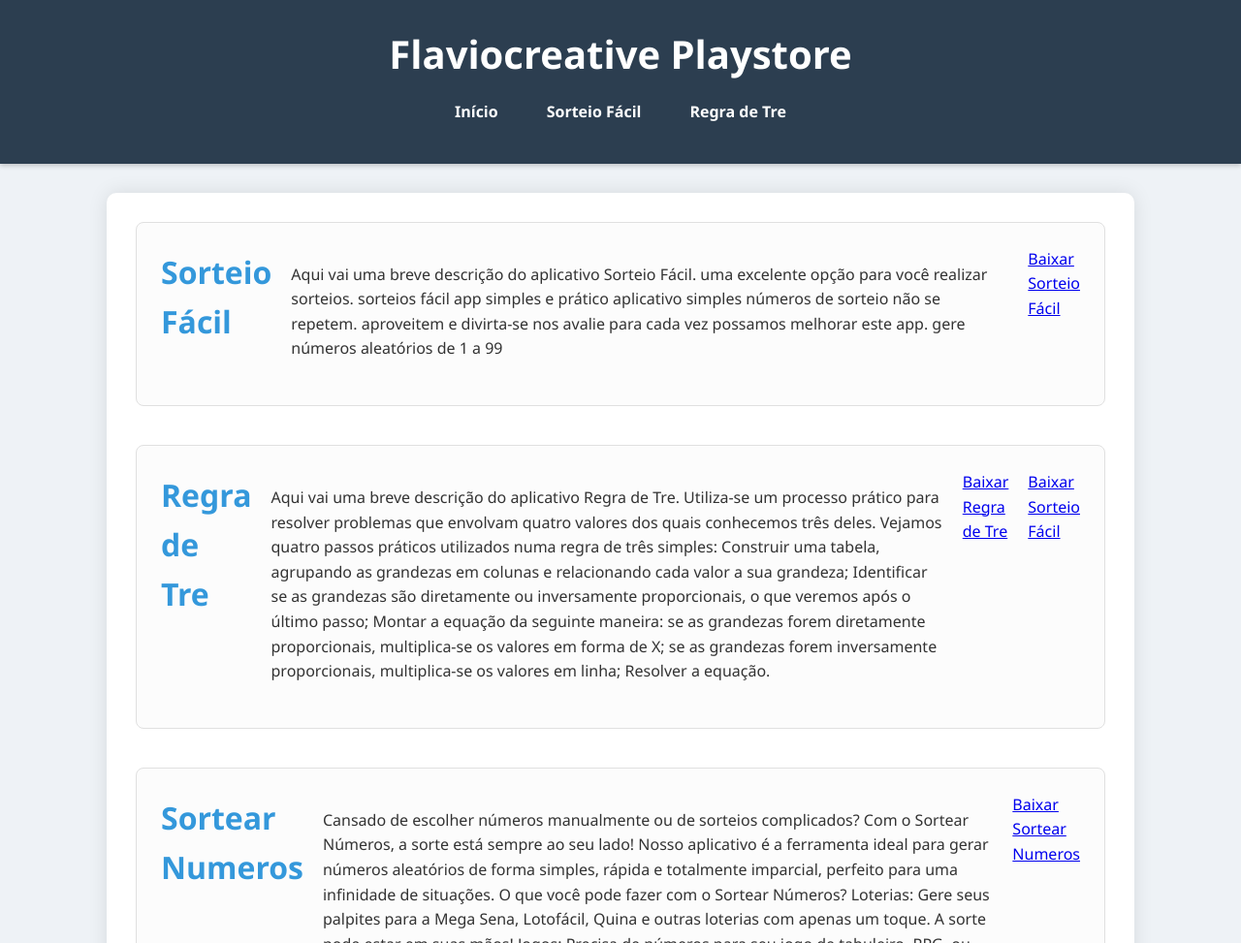
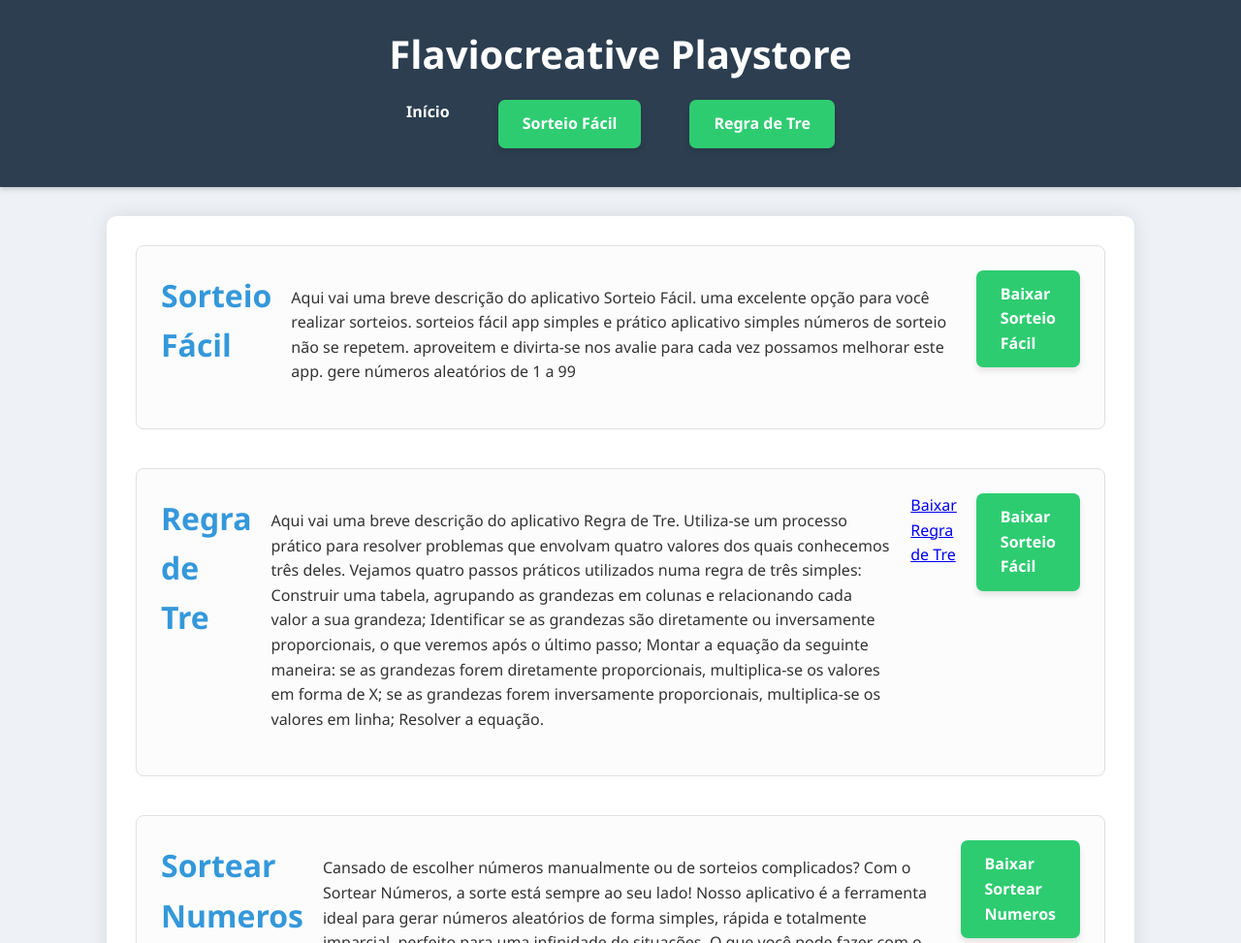
Before and after one commit to flavianoct/flaviocreative.github.io, a plain HTML site: page index.html in a window 1280 px wide. Shown: the top 973 px of the page at 97% size. Drawn offline with Linux system fonts and the light colour scheme.

Commit message:
Update index.html

```diff
--- a/index.html
+++ b/index.html
@@ -144,8 +144,8 @@
   <nav>
    <ul>
     <li><a href="#">Início</a></li>
-    <li><a href="https://play.google.com/store/apps/details?id=com.flaviocreative.soteio&hl=pt_BR&gl=US">Sorteio Fácil</a></li>
-    <li><a href="https://play.google.com/store/apps/details?id=regradetres.flaviocreative.com.regradetres&hl=pt_BR&gl=US">Regra de Tre</a></li>
+    <li><a href="https://play.google.com/store/apps/details?id=com.flaviocreative.soteio&hl=pt_BR&gl=US" class="download-button">Sorteio Fácil</a></li>
+    <li><a href="https://play.google.com/store/apps/details?id=regradetres.flaviocreative.com.regradetres&hl=pt_BR&gl=US" class="download-button">Regra de Tre</a></li>
    </ul>
   </nav>
  </header>
@@ -164,7 +164,7 @@ aplicativo simples números de sorteio não se repetem.
 aproveitem e divirta-se nos avalie para cada vez possamos melhorar este app.
 
 gere números aleatórios de 1 a 99</p>
-   <a href="https://play.google.com/store/apps/details?id=com.flaviocreative.soteio&hl=pt_BR&gl=US">Baixar Sorteio Fácil</a>
+   <a href="https://play.google.com/store/apps/details?id=com.flaviocreative.soteio&hl=pt_BR&gl=US" class="download-button">Baixar Sorteio Fácil</a>
   </section>
   <section>
    <h2>Regra de Tre</h2>
@@ -183,7 +183,7 @@ Resolver a equação.
    </p>
    <a href="https://play.google.com/store/apps/details?id=regradetres.flaviocreative.com.regradetres&hl=pt_BR&gl=US">Baixar Regra de Tre</a>
 
-    <a href="https://play.google.com/store/apps/details?id=com.flaviocreative.soteio&hl=pt_BR&gl=US">Baixar Sorteio Fácil</a>
+    <a href="https://play.google.com/store/apps/details?id=com.flaviocreative.soteio&hl=pt_BR&gl=US" class="download-button">Baixar Sorteio Fácil</a>
   </section>
   <section>
    <h2>Sortear Numeros</h2>
@@ -213,7 +213,7 @@ Totalmente Gratuito: Todas as funcionalidades disponíveis sem custos ocultos.
 
 Baixe agora o Sortear Números e traga mais aleatoriedade e sorte para o seu dia a dia!
    </p>
-   <a href="https://play.google.com/store/apps/details?id=com.flaviocreative.sortearnumeros">Baixar Sortear Numeros</a>
+   <a href="https://play.google.com/store/apps/details?id=com.flaviocreative.sortearnumeros" class="download-button">Baixar Sortear Numeros</a>
 
   </section>
  </main>
```
